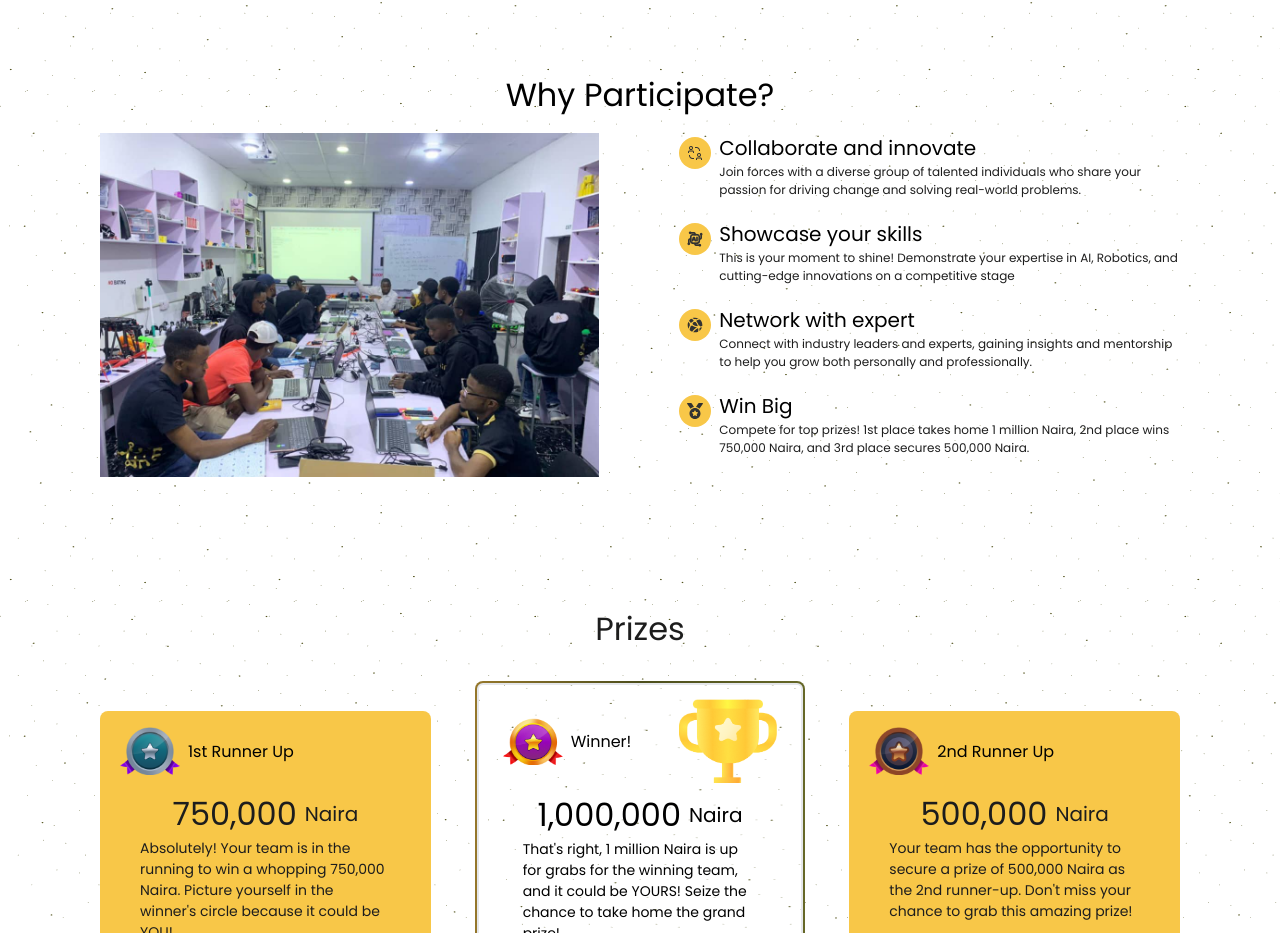
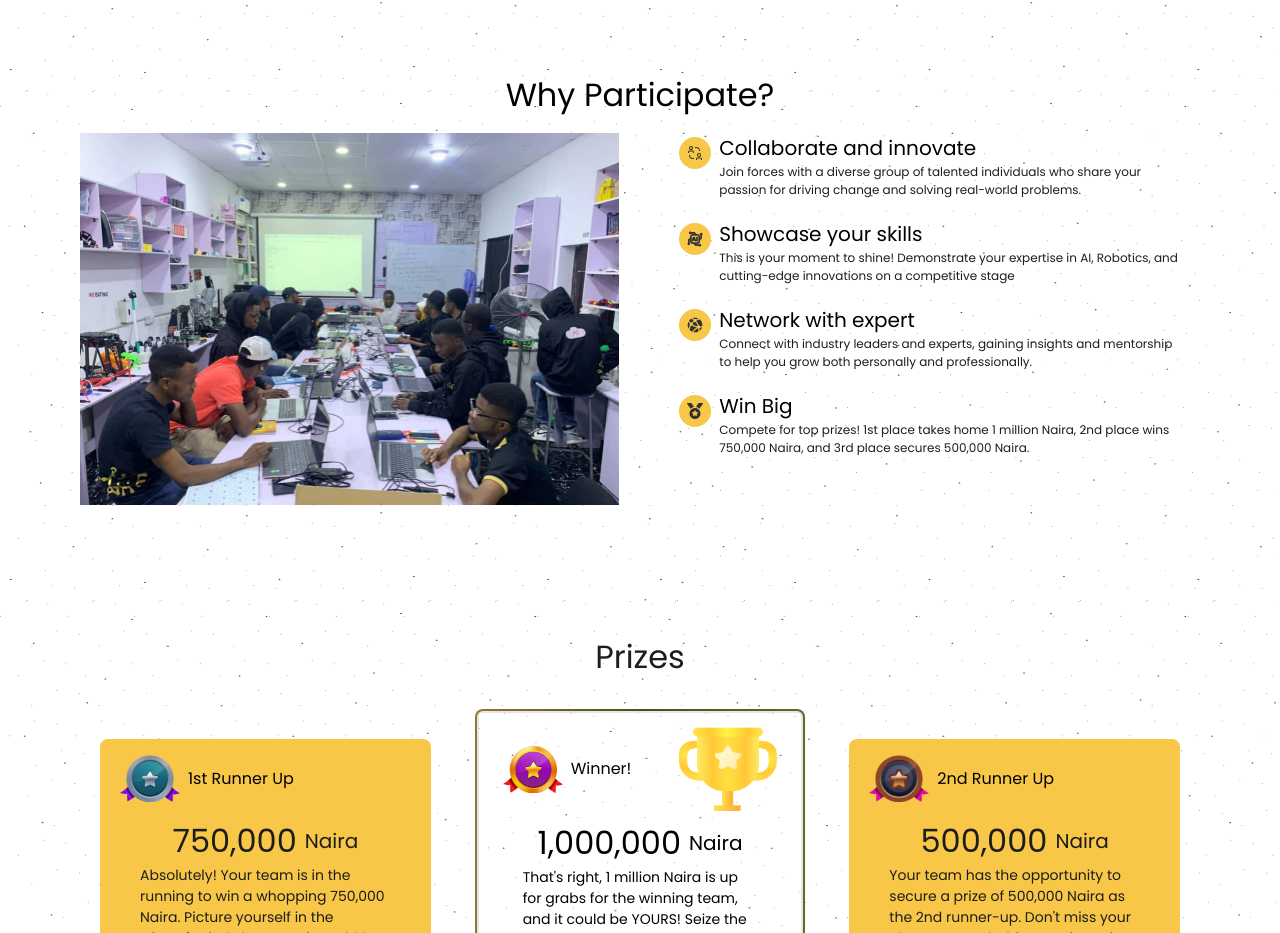
Before and after one commit to Moshood-Kausar/rain-hackathon, a Next.js app: page / in a window 1280 px wide. Shown: the part 1815-2748 px from the top of the page. Built offline with nearby package versions, Linux system fonts and the light colour scheme.

Commit message:
udpate: increased the countdown timing

```diff
--- a/app/components/WhyParticipate.jsx
+++ b/app/components/WhyParticipate.jsx
@@ -1,5 +1,4 @@
 import Image from "next/image";
-import RegisterBtn from "./RegisterBtn"
 
 export default function WhyParticipate() {
 
@@ -38,14 +37,14 @@ export default function WhyParticipate() {
       </div>
 
       <main className="flex flex-col-reverse lg:flex-row gap-10">
-        <div className="w-[100%] lg:w-1/2">
+        <div className="w-[100%] lg:w-1/2 flex">
           <Image
             src="/lab.jpg"
             alt="image for the why participate section"
             layout="responsive"
-            width={2}
-            height={2}
-            className="px-5"
+            width={1080}
+            height={744}
+            className="object-cover max-w-[1080px] h-full w-full"
           />
         </div>
 
--- a/app/register/page.jsx
+++ b/app/register/page.jsx
@@ -40,7 +40,7 @@ export default function Registration() {
     setFormData({ ...formData, [input]: e.target.value });
   };
 
- let targetDate="2024-10-01T00:00:00";
+ let targetDate="2024-10-01T12:00:00";
   useEffect(() => {
     const interval = setInterval(() => {
       const now = new Date().getTime();
```
